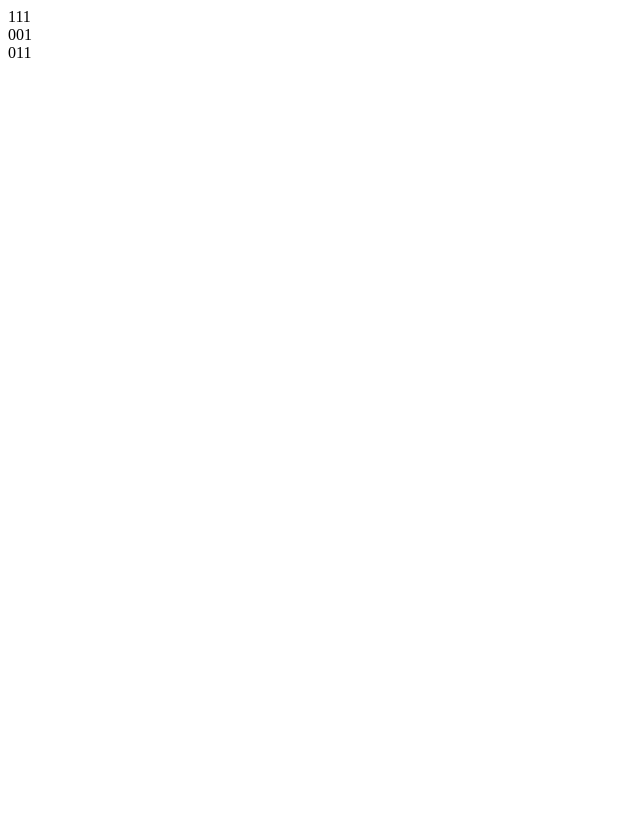
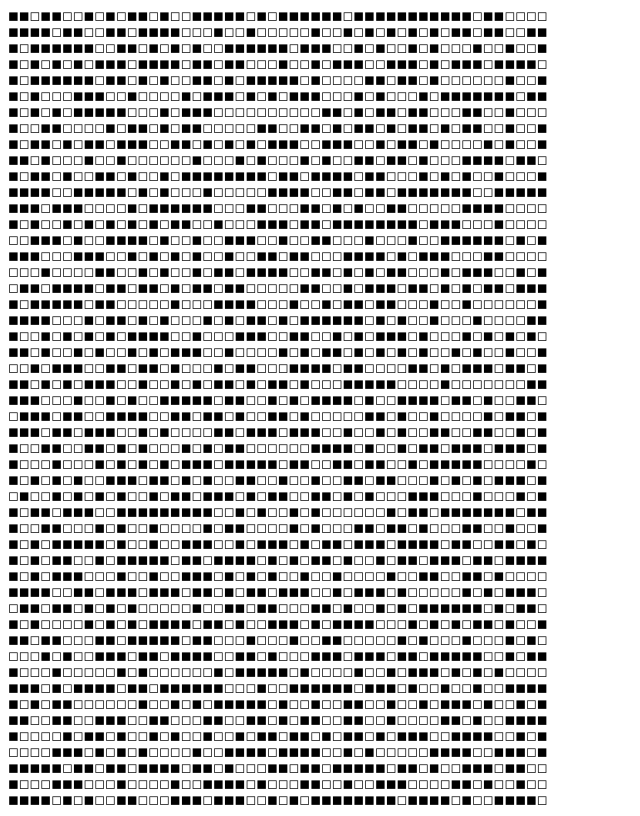
Before and after one commit to rjgallac/gameoflife, a plain HTML site: page index.html in a window 1280 px wide. Shown: the whole page, without its empty margins (0-640 px from the left). Drawn offline with Linux system fonts and the light colour scheme.

Commit message:
output ansi grpahics

```diff
--- a/index.html
+++ b/index.html
@@ -1,6 +1,10 @@
 <html>
     <head>
-
+        <style>
+            body{
+                font-family:monospace;
+            }
+        </style>
     </head>
     <body>
         <div id="display"></div>
--- a/script.js
+++ b/script.js
@@ -1,27 +1,48 @@
 // console.log("HERE")
-let grid = [[1,0,1],
-            [0,1,0],
-            [0,0,0]];
+
+let size = 50;
+
+let grid = new Array();
+for(i=0;i<size;i++){
+    let row = new Array();
+    for(j=0;j<size;j++){
+        let rndNo = Math.floor(Math.random() * 2);
+        row.push(rndNo);
+    }
+    grid.push(row)
+
+
+}
+
 
 
 console.table(grid);
-
+printGrid(grid)
 
 newgrid = nextGrid(grid)
 setInterval(()=>{
     newgrid = nextGrid(newgrid)
     printGrid(newgrid)
     console.table(newgrid)
-},3000);
+},1000);
 
 
 
 function printGrid(grid){
-    document.getElementById("display").innerHTML = grid[0][0] + "" +grid[0][1]+ "" +grid[0][2] + "<br />" + grid[1][0] + "" +grid[1][1]+ "" +grid[1][2] + "<br />" + grid[2][0] + "" +grid[2][1]+ "" +grid[2][2] + "<br />"
+    outputStr = ""
+    for(i=0;i<grid.length;i++){
+        for(j=0;j<grid.length;j++){
+            outputStr += grid[i][j]==1 ? "&#9724;" : "&#9723;" ;
+
+        }
+        outputStr += "<br />"
+
+    }
+    document.getElementById("display").innerHTML = outputStr;
 }
 
 function nextGrid(grid){
-    let newgrid =[...grid];
+    let newgrid = [...grid];
 
     for(i=0;i<grid.length;i++){
         for(j=0;j<grid.length;j++){
```
Also changed, not shown: 1 other file.
